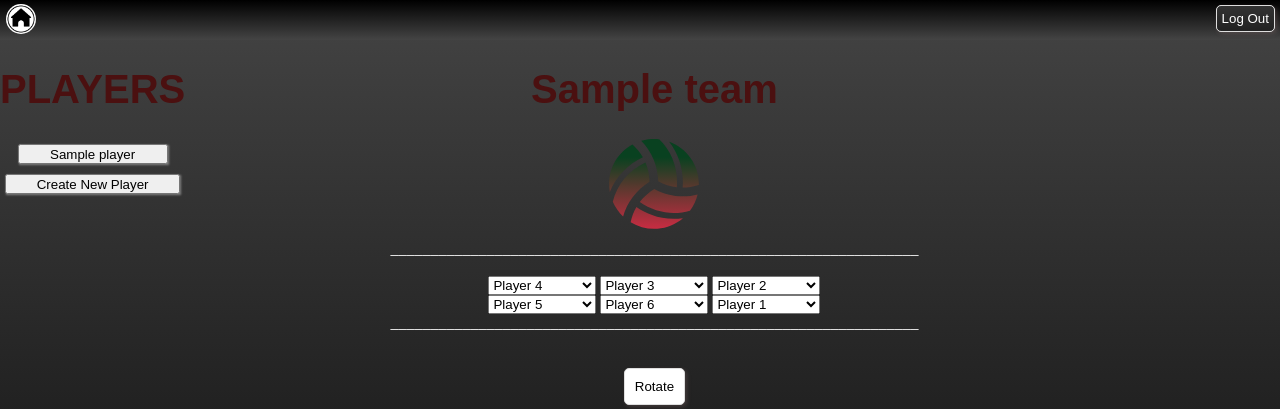
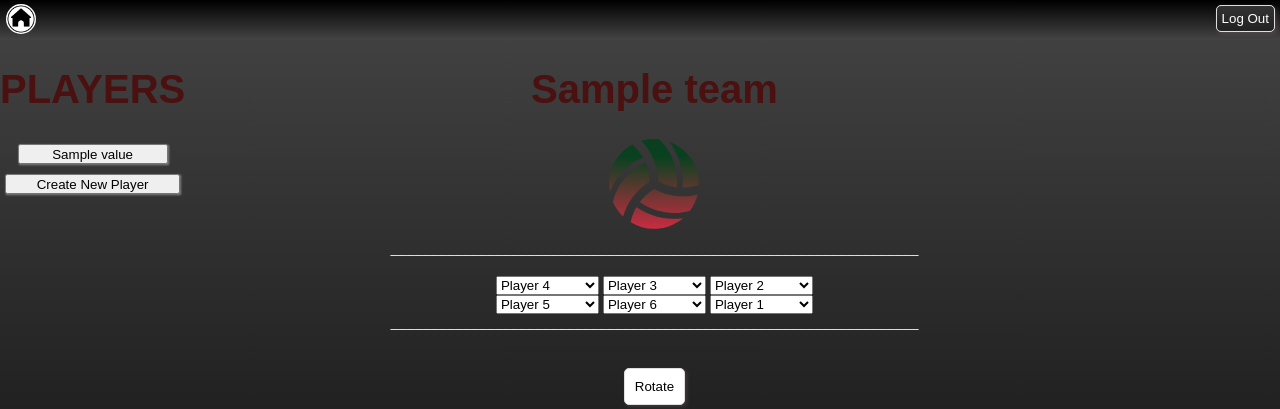
Before and after one commit to Ariefbustillo/Volleyball, a Flask app: template templates/team_rotations.html in a window 1280 px wide. Shown: the top 409 px of the page. Run offline with Flask 2, Linux system fonts and the light colour scheme; the template is opened without the code that fills it: most values are stand-ins (such as "Sample title", 1, 10 or a date in 2020).

Commit message:
bug fixes

```diff
--- a/app.py
+++ b/app.py
@@ -59,6 +59,7 @@
 
 @app.route("/logout")
 def logout():
+    print("print out 4")
     session['logged_in'] = False
     return render_template("logged_out.html")
 
@@ -68,9 +69,12 @@
 
 @app.route("/team_rotations", methods=["post"])
 def team_rotations():
+    print("print out0")
     team = request.form.get("team_name")
     db = create_connection()
+    print("print out1")
     players = get_players(db, team)
+
     return render_template("team_rotations.html", players=players, team=team)
 
 @app.route("/create_team")
@@ -95,6 +99,7 @@
 
 @app.route("/new_player", methods=["post"])
 def new_player():
+    print("print out 3")
     name = request.form.get("name")
     position = request.form.get("position")
     team = request.form.get("team_name")
@@ -110,12 +115,24 @@
 def player_info():
     name = request.form.get("name")
     team = request.form.get("team")
+    player_id = request.form.get("player_id")
     db = create_connection()
     players_info = get_player_info(db,team)
-    position = players_info[name]
-    return render_template("player_info.html", name=name, team=team, position=position)
+    position = ''
 
+    for player_info in players_info:
+        if player_info[0] == int(player_id):
+            position = player_info[3]
 
+    return render_template("player_info.html", name=name, team=team, position=position, player_id=player_id)
+
+@app.route("/remove_player", methods=["post"])
+def remove_player():
+    player_id = request.form.get("player_id")
+    db = create_connection()
+    with db:
+        delete_player(db, player_id)
+    return redirect(url_for('index'))
 
 @app.route("/create_account", methods=["post"])
 def create_account():
--- a/templates/team_rotations.html
+++ b/templates/team_rotations.html
@@ -13,39 +13,39 @@
 
         <select name="playerOne" placeholder = "Player 4">
             <option selected="selected">Player 4</option>
-            {% for player in players %}
-                <option value= "{{player}}">{{player}}</option>
+            {% for key, value in players.items() %}
+                <option value= "{{value}}">{{value}}</option>
             {% endfor %}
         </select>
         <select name="playerSix" placeholder = "Player 3">
             <option selected="selected">Player 3</option>
-            {% for player in players %}
-                <option value= "{{player}}">{{player}}</option>
+            {% for key, value in players.items() %}
+                <option value= "{{value}}">{{value}}</option>
             {% endfor %}
         </select>
         <select name="playerFive" placeholder = "Player 2">
             <option selected="selected">Player 2</option>
-            {% for player in players %}
-                <option value= "{{player}}">{{player}}</option>
+            {% for key, value in players.items() %}
+                <option value= "{{value}}">{{value}}</option>
             {% endfor %}
         </select>
         <br/>
         <select name="playerTwo" placeholder = "Player 5">
             <option selected="selected">Player 5</option>
-            {% for player in players %}
-                <option value= "{{player}}">{{player}}</option>
+            {% for key, value in players.items() %}
+                <option value= "{{value}}">{{value}}</option>
             {% endfor %}
     `   </select>
         <select name="playerThree" placeholder = "Player 6">
             <option selected="selected">Player 6</option>
-            {% for player in players %}
-                <option value= "{{player}}">{{player}}</option>
+            {% for key, value in players.items() %}
+                <option value= "{{value}}">{{value}}</option>
             {% endfor %}
         </select>
         <select name="playerFour" placeholder = "Player 1">
             <option selected="selected">Player 1</option>
-            {% for player in players %}
-                <option value= "{{player}}">{{player}}</option>
+            {% for key, value in players.items() %}
+                <option value= "{{value}}">{{value}}</option>
             {% endfor %}
         </select>
 
@@ -57,11 +57,13 @@
 </div>
     <div class="team_select">
         <h1>PLAYERS</h1>
-        {% for player in players%}
+        {% for key, value in players.items() %}
             <form action="player_info" method="post">
-                <input type ="hidden" name="name" value="{{ player }}">
+                <input type ="hidden" name="name" value="{{ value }}">
+                <input type = "hidden" name="player_id" value= "{{ key }}">
                 <input type = "hidden" name="team" value="{{ team }}">
-                <button type="submit" class="select-button"> {{ player }}</button></br>
+                <!-- <input type="hidden" name="player_id" value="{{ player_id }}"> -->
+                <button type="submit" class="select-button"> {{ value }}</button></br>
             </form>
         {% endfor %}
 
```
Also changed, not shown: arief.py (+11 -9 lines), templates/player_info.html (+7 -1 lines), volleyball.db.
